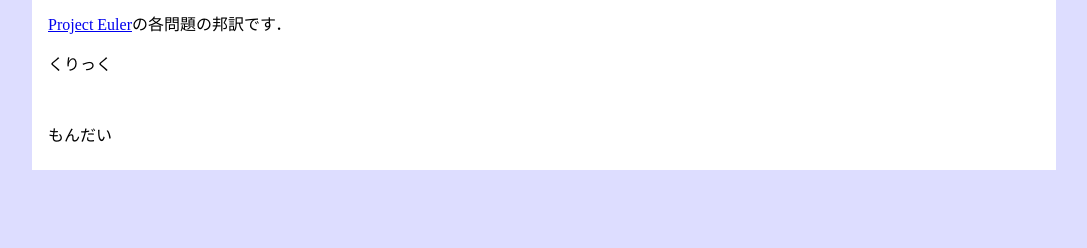
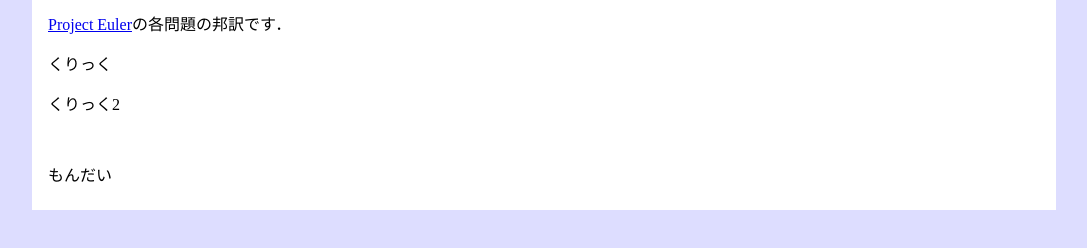
Before and after one commit to Brenhilt/brenhilt.github.io, a plain HTML site: page index.html in a window 1280 px wide. Shown: the part 108-356 px from the top of the page, without its empty margins (96-1183 px from the left). Drawn offline with Linux system fonts and the light colour scheme; a web font is replaced by a local one.

Commit message:
add test line

```diff
--- a/index.html
+++ b/index.html
@@ -12,6 +12,7 @@
 <h1>Project Euler</h1>
 <p><a href="http://projecteuler.net/">Project Euler</a>の各問題の邦訳です．</p>
 <p onclick="get_problem('0001')">くりっく</p>
+<p onclick="get_problem('0002')">くりっく2</p>
 <pre>
 
 </pre>
```
